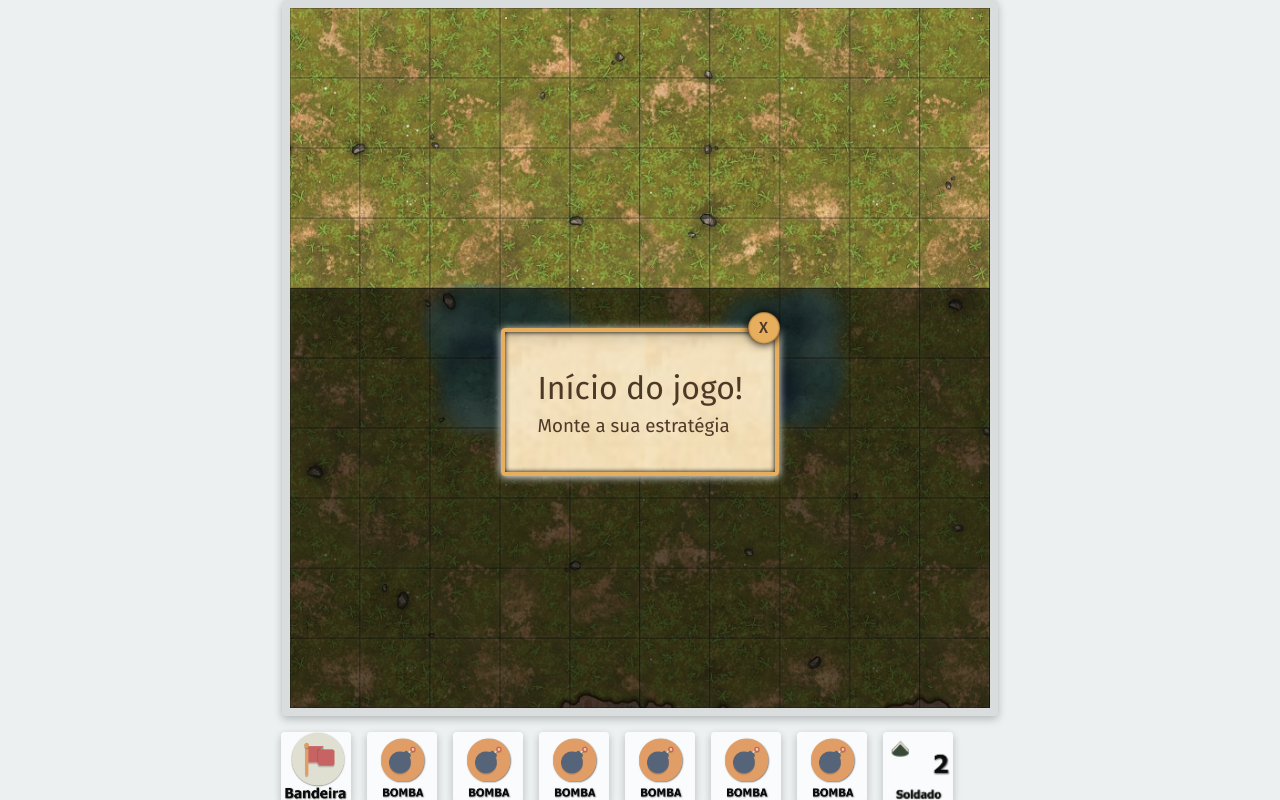
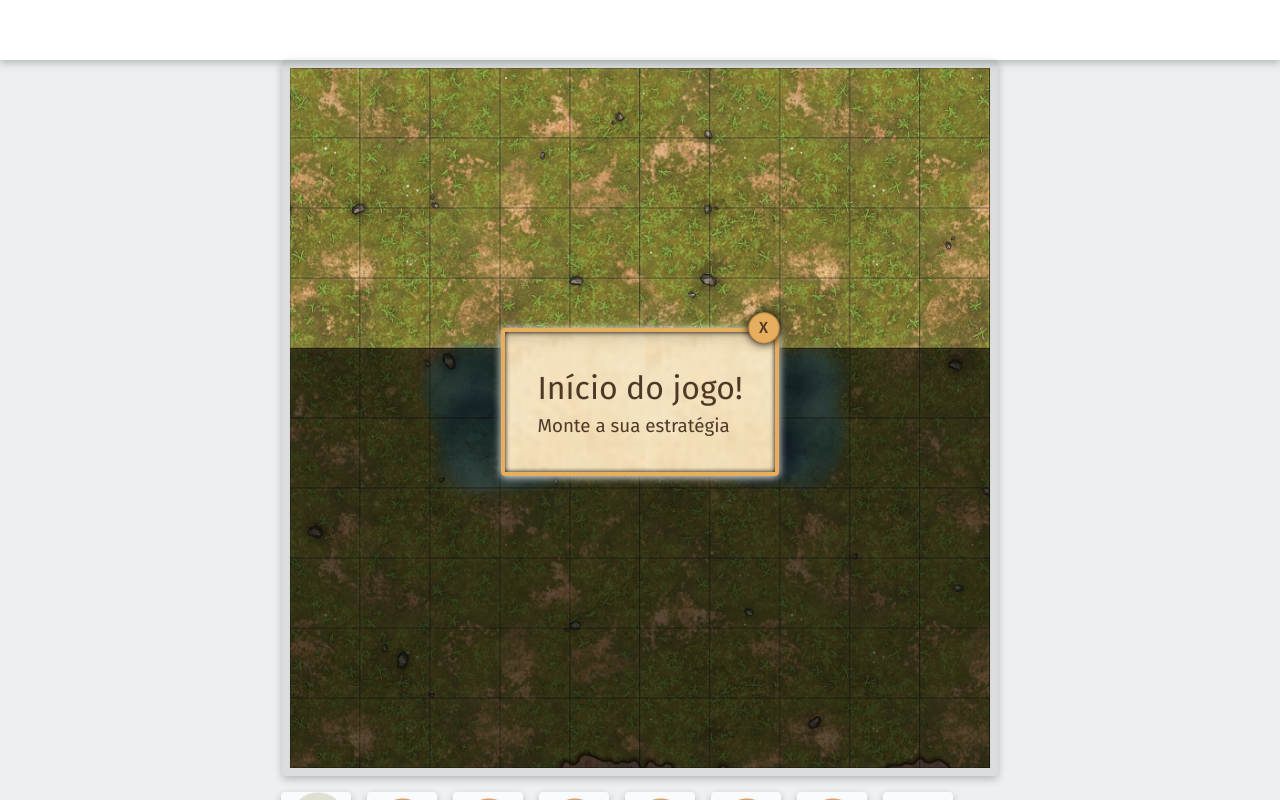
Before and after one commit to pablogeokar/combatentes, a Next.js app in the folder web/: page /sala/1 in a window 1280 px wide. Shown: the top 800 px of the page. Built offline with nearby package versions, Linux system fonts and the light colour scheme.

Commit message:
fix errors

```diff
--- a/web/package.json
+++ b/web/package.json
@@ -18,7 +18,7 @@
     "@types/react": "18.0.26",
     "@types/react-dom": "18.0.10",
     "bcrypt": "^5.1.0",
-    "next": "13.1.2",
+    "next": "^13.1.2",
     "next-auth": "^4.18.8",
     "phosphor-react": "^1.4.1",
     "react": "18.2.0",
--- a/web/src/app/sala/[salaId]/page.tsx
+++ b/web/src/app/sala/[salaId]/page.tsx
@@ -16,6 +16,12 @@ export default function Jogo() {
 
   return (
     <div className={css.page}>
+      <div className={css.header}>
+        <div>
+          <img src="" alt="" />
+        </div>
+      </div>
+
       <Tabuleiro />
 
       <div className={css.cards}>
@@ -49,7 +55,6 @@ export default function Jogo() {
         <Peca id="espiao" nome='Espiao' />
       </div>
 
-
       <DialogBox>
         <h1>Início do jogo!</h1>
         <h3>Monte a sua estratégia</h3>
--- a/web/src/app/sala/[salaId]/sala.module.css
+++ b/web/src/app/sala/[salaId]/sala.module.css
@@ -11,3 +11,13 @@
   max-width: 750px;
   flex-wrap: wrap;
 }
+
+.header {
+  width: 100%;
+  display: flex;
+  align-items: center;
+  justify-content: space-around;
+  height: 60px;
+  background-color: #fff;
+  box-shadow: rgba(0, 0, 0, 0.24) 0px 3px 8px;
+}
--- a/web/src/pages/api/rooms/[id].ts
+++ b/web/src/pages/api/rooms/[id].ts
@@ -1,5 +1,6 @@
 import type { NextApiRequest, NextApiResponse } from "next";
 import prisma from "@/lib/prisma";
+
 
 export default async function handle(
   req: NextApiRequest,
@@ -22,4 +23,10 @@ export default async function handle(
 
     return res.json({ room });
   }
+
+  if (req.method === "GET") {
+    const id = req.query.id as string;
+    const sala = await prisma.rooms.findFirst({ where: { id } });
+    return res.json({ sala });
+  }
 }
```
Also changed, not shown: 1 other file (tests, documents, lock files or other folders).
